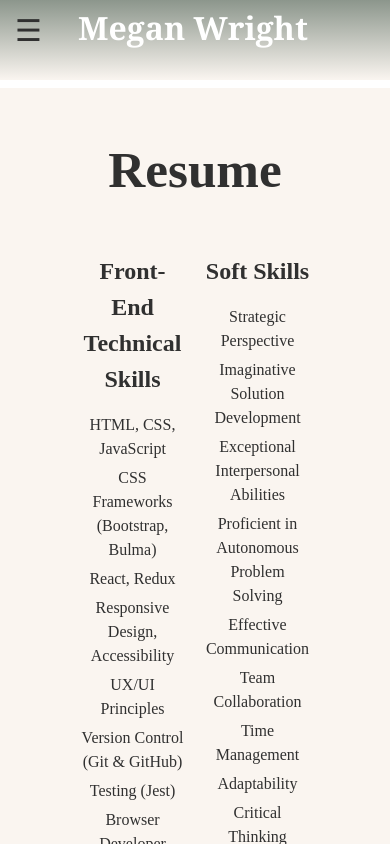
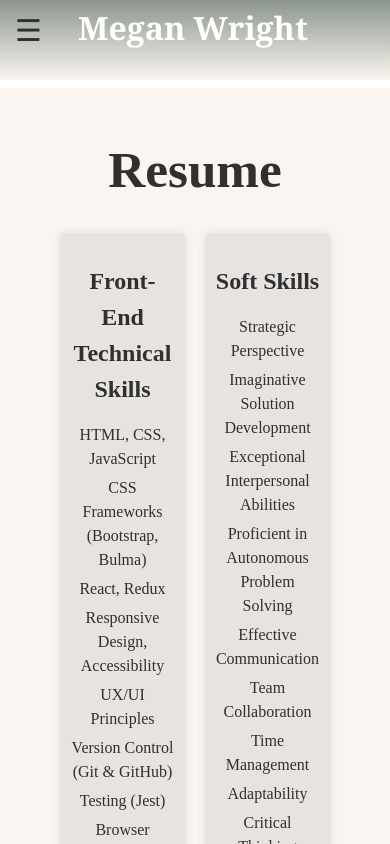
Before and after one commit to mmw18/reactPortfolio, a React (Vite) app: page /resume in a window 390 px wide. Shown: the top 844 px of the page. Built offline with nearby package versions, Linux system fonts and the light colour scheme.

Commit message:
styling for resume

```diff
--- a/src/components/resume/resume.css
+++ b/src/components/resume/resume.css
@@ -19,6 +19,10 @@
 .skills-category {
   width: 30%; /* Adjust width for each category */
   margin: 0 10px; /* Add margin for spacing */
+  background-color: rgba(211, 210, 210, 0.5); /* Muted gray background with 50% opacity */
+  padding: 10px; /* Add some padding inside the box */
+  box-shadow: 0 0 10px rgba(0, 0, 0, 0.1); /* Optional: adds subtle shadow for depth */
+  border-radius: 5px; /* Optional: rounded corners for the box */
 }
 
 .skills-category h2 {
@@ -47,3 +51,8 @@
   text-decoration: none;
   font-style: italic;
 }
+@media screen and (max-width: 768px) {
+  .skills-category {
+    margin-bottom: 1rem;;
+  }
+}
```
Lines whose indentation alone changed are shown as unchanged.
